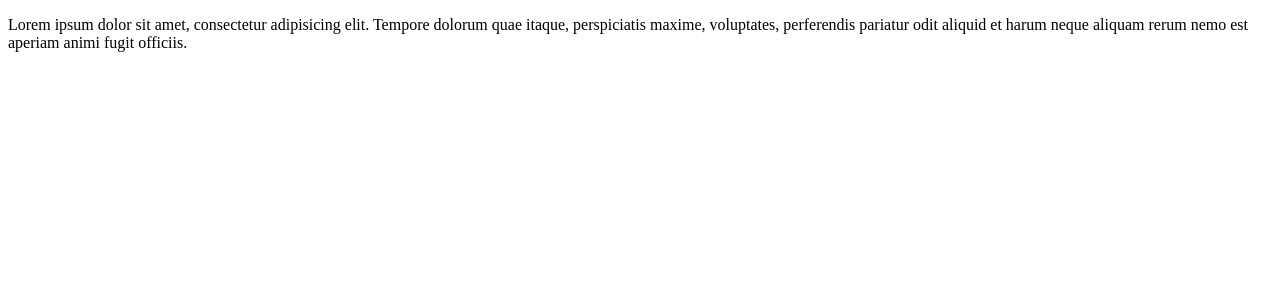
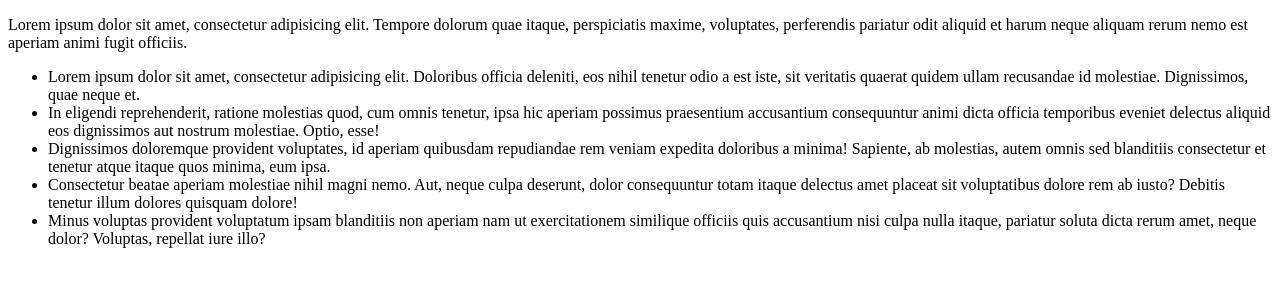
Before and after one commit to morgan2009/morgan, a plain HTML site: page index.html in a window 1280 px wide. Drawn offline with Linux system fonts and the light colour scheme.

Commit message:
добавление списка

```diff
--- a/index.html
+++ b/index.html
@@ -6,5 +6,12 @@
 </head>
 <body>
 	<p>Lorem ipsum dolor sit amet, consectetur adipisicing elit. Tempore dolorum quae itaque, perspiciatis maxime, voluptates, perferendis pariatur odit aliquid et harum neque aliquam rerum nemo est aperiam animi fugit officiis.</p>
+	<ul>
+		<li>Lorem ipsum dolor sit amet, consectetur adipisicing elit. Doloribus officia deleniti, eos nihil tenetur odio a est iste, sit veritatis quaerat quidem ullam recusandae id molestiae. Dignissimos, quae neque et.</li>
+		<li>In eligendi reprehenderit, ratione molestias quod, cum omnis tenetur, ipsa hic aperiam possimus praesentium accusantium consequuntur animi dicta officia temporibus eveniet delectus aliquid eos dignissimos aut nostrum molestiae. Optio, esse!</li>
+		<li>Dignissimos doloremque provident voluptates, id aperiam quibusdam repudiandae rem veniam expedita doloribus a minima! Sapiente, ab molestias, autem omnis sed blanditiis consectetur et tenetur atque itaque quos minima, eum ipsa.</li>
+		<li>Consectetur beatae aperiam molestiae nihil magni nemo. Aut, neque culpa deserunt, dolor consequuntur totam itaque delectus amet placeat sit voluptatibus dolore rem ab iusto? Debitis tenetur illum dolores quisquam dolore!</li>
+		<li>Minus voluptas provident voluptatum ipsam blanditiis non aperiam nam ut exercitationem similique officiis quis accusantium nisi culpa nulla itaque, pariatur soluta dicta rerum amet, neque dolor? Voluptas, repellat iure illo?</li>
+	</ul>
 </body>
 </html>
```
